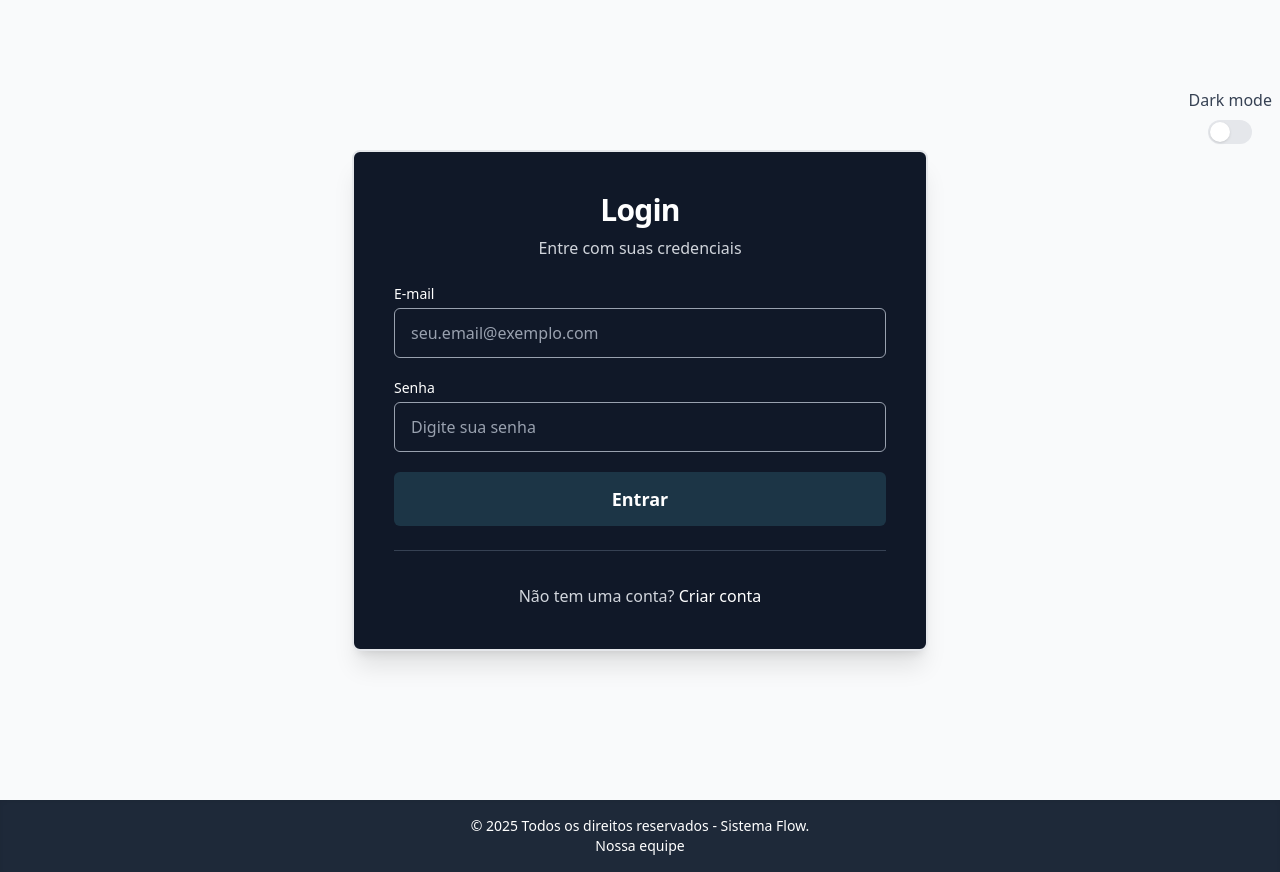
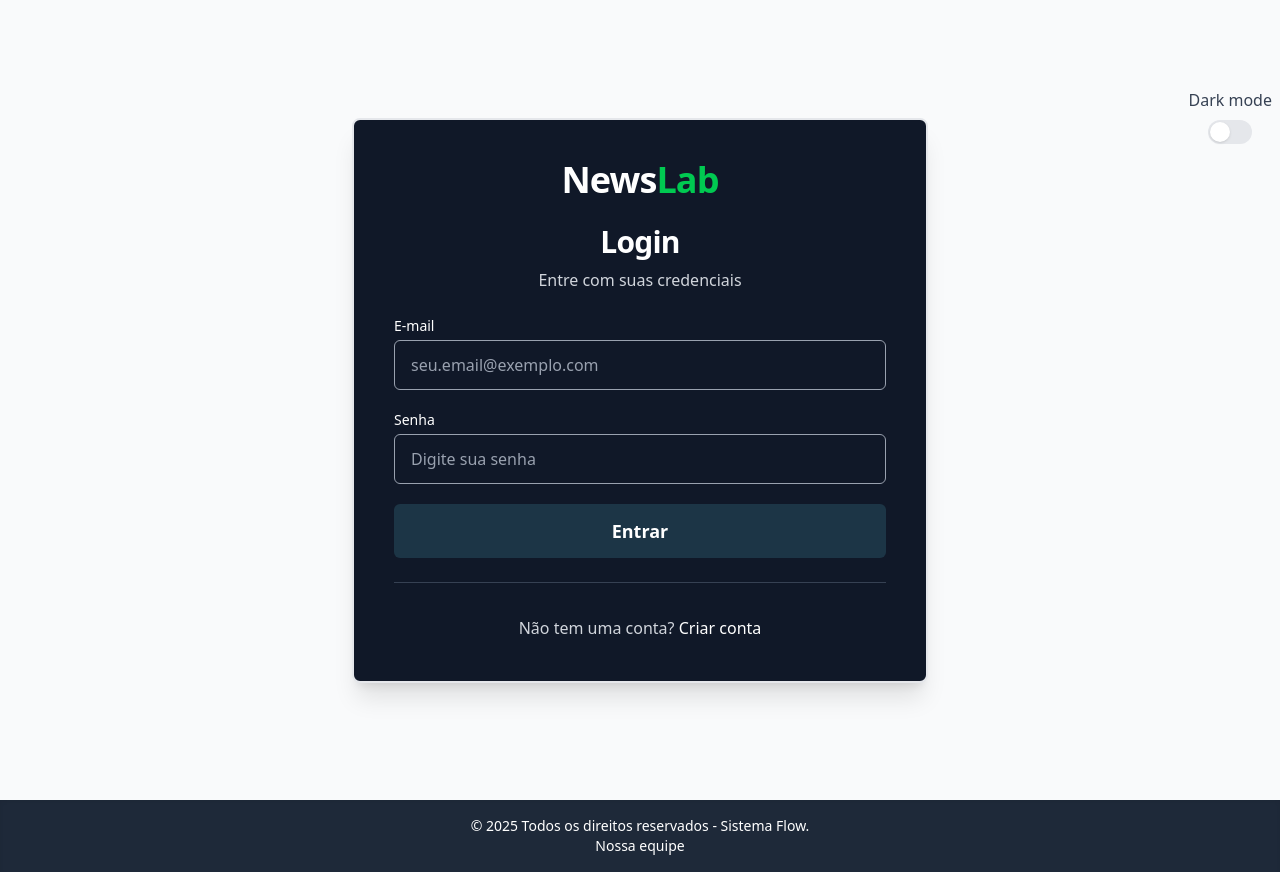
Before and after one commit to 1TDSPW-25/sistema-flow, a React (Vite) app: page /sistema-flow/login in a window 1280 px wide. Built offline with nearby package versions, Linux system fonts and the light colour scheme; no server answers.

Commit message:
Inserção Logo na página Login

```diff
--- a/src/pages/Login/index.tsx
+++ b/src/pages/Login/index.tsx
@@ -58,6 +58,18 @@ export default function Login() {
   return (
     <main className="min-h-screen flex flex-col justify-center items-center bg-gray-50 dark:bg-gray-700 px-4 sm:px-6 lg:px-8">
       <section className="w-full max-w-md sm:max-w-lg md:max-w-xl bg-gray-900 shadow-xl rounded-lg p-6 sm:p-8 md:p-10 space-y-6 border-2 border-gray-200 dark:border-gray-950">
+        {/* Logo NewsLab clicável */}
+        <div className="text-center">
+          <Link
+            to="/"
+            className="inline-block transition-transform hover:scale-105 active:scale-95"
+          >
+            <span className="text-3xl sm:text-4xl font-black tracking-tight text-white">
+              News<span className="text-green-500">Lab</span>
+            </span>
+          </Link>
+        </div>
+
         <div className="text-center space-y-2">
           <h2 className="text-2xl sm:text-3xl font-black tracking-tight text-white">
             Login
```
